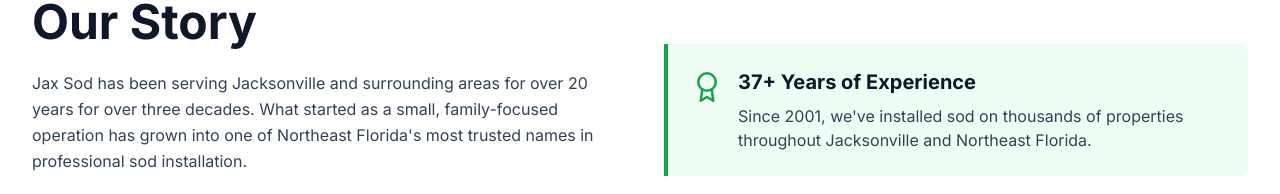
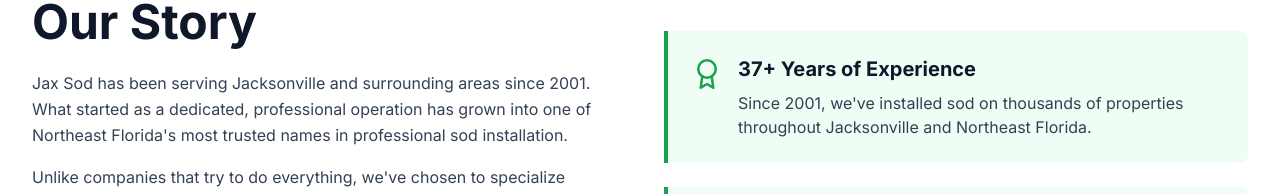
Before and after one commit to bigbricey/jaxsod-website, a Next.js app: page /about in a window 1280 px wide. Shown: the part 714-908 px from the top of the page. Built offline with nearby package versions, Linux system fonts and the light colour scheme.

Commit message:
Revise Jax Sod's story for accuracy
Updated the history of Jax Sod to reflect accurate founding year and description.

```diff
--- a/app/about/page.tsx
+++ b/app/about/page.tsx
@@ -36,10 +36,7 @@
               <h2 className="heading-lg mb-6">Our Story</h2>
               <div className="space-y-4 text-secondary-700 leading-relaxed">
                 <p>
-                  Jax Sod has been serving Jacksonville and surrounding areas for over 20 years
-                  for over three decades. What started as a small, family-focused operation has
-                  grown into one of Northeast Florida's most trusted names in professional sod
-                  installation.
+                  Jax Sod has been serving Jacksonville and surrounding areas since 2001. What started as a dedicated, professional operation has grown into one of Northeast Florida's most trusted names in professional sod installation.
                 </p>
                 <p>
                   Unlike companies that try to do everything, we've chosen to specialize exclusively
```
